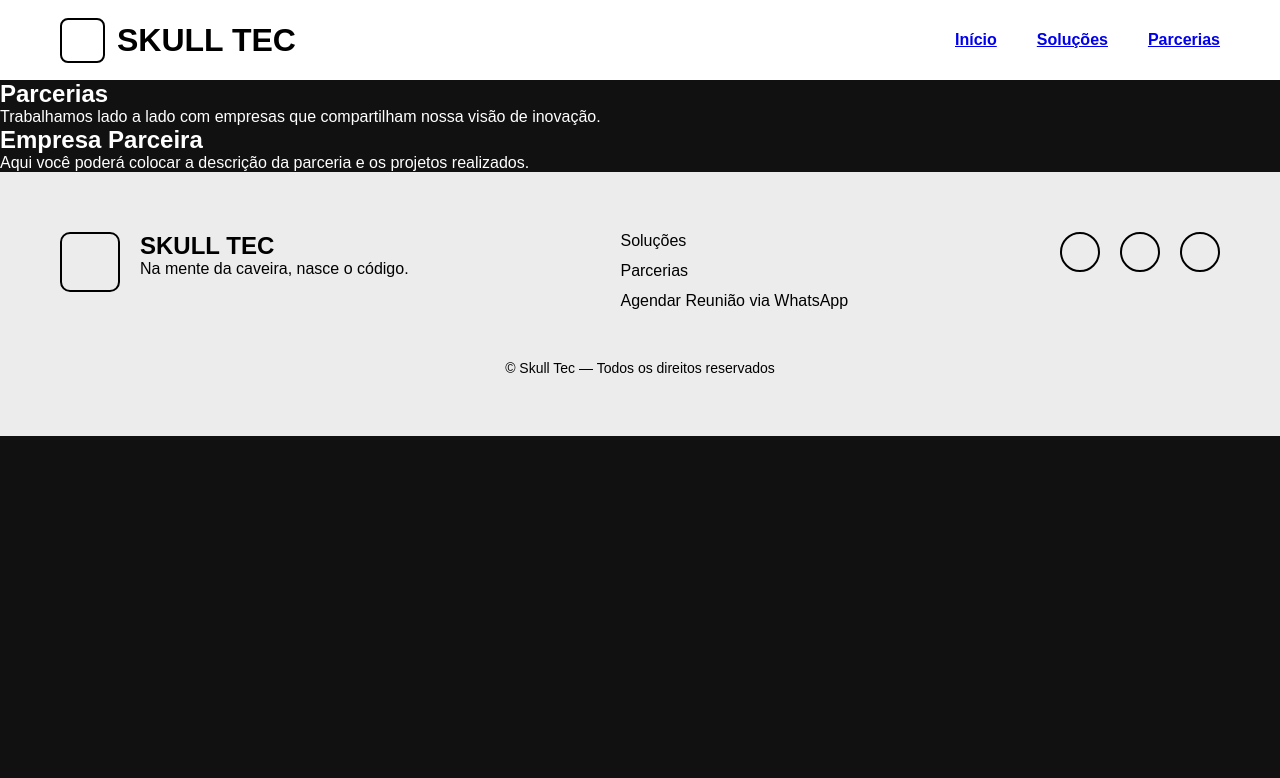
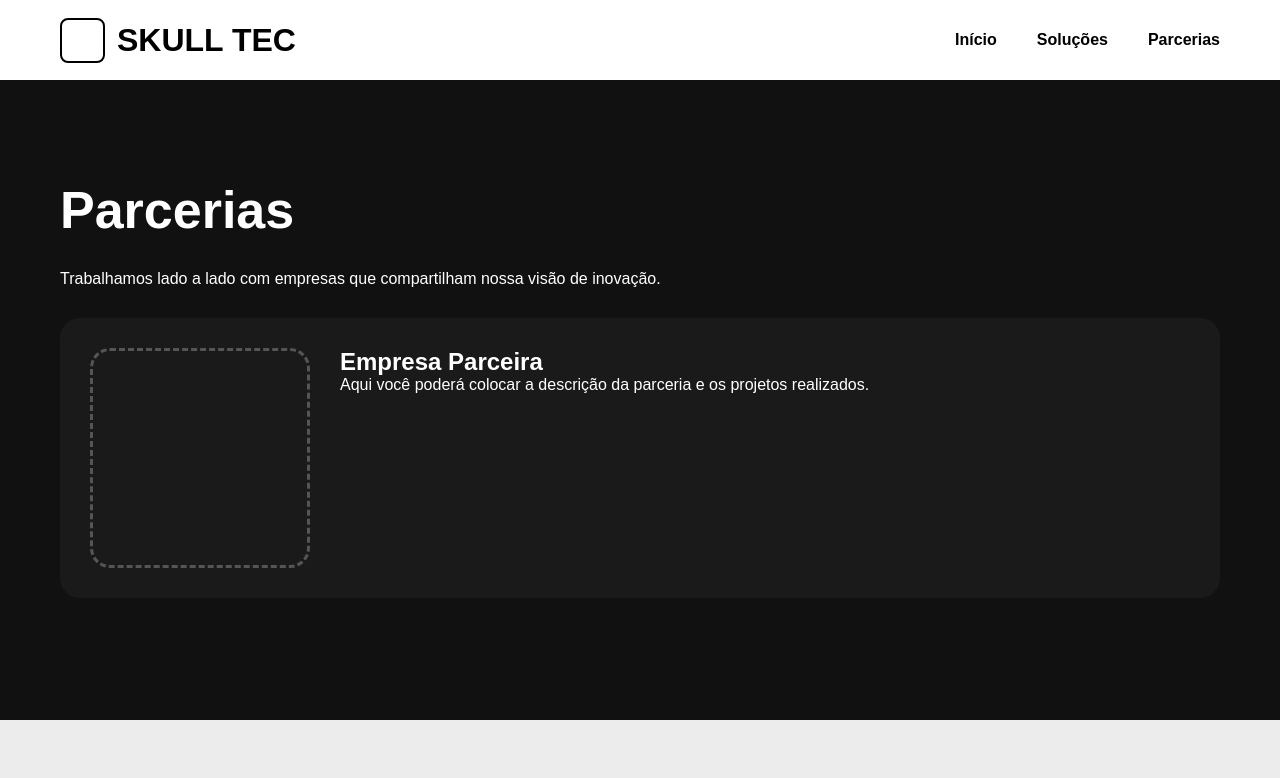
Before and after one commit to loopesdavid/projetoSkulltec, a React (Vite) app: page /parcerias in a window 1280 px wide. Shown: the top 778 px of the page. Built offline with nearby package versions, Linux system fonts and the light colour scheme.

Commit message:
Estilizando as paginas

```diff
--- a/src/index.css
+++ b/src/index.css
@@ -255,3 +255,50 @@ body {
     gap: 40px;
   }
 }
+
+.page-container {
+  min-height: 80vh;
+
+  padding: 100px 60px;
+
+  display: flex;
+  flex-direction: column;
+  gap: 30px;
+}
+
+.page-container h1 {
+  font-size: 52px;
+}
+
+.system-preview {
+  width: 100%;
+  height: 400px;
+
+  border-radius: 20px;
+  border: 3px dashed #555;
+
+  background: #1a1a1a;
+}
+
+.partner-card {
+  display: flex;
+  gap: 30px;
+
+  background: #1a1a1a;
+
+  padding: 30px;
+  border-radius: 20px;
+}
+
+.partner-image {
+  width: 220px;
+  height: 220px;
+
+  border-radius: 20px;
+  border: 3px dashed #555;
+}
+
+.nav-links a {
+  text-decoration: none;
+  color: black;
+}
```
